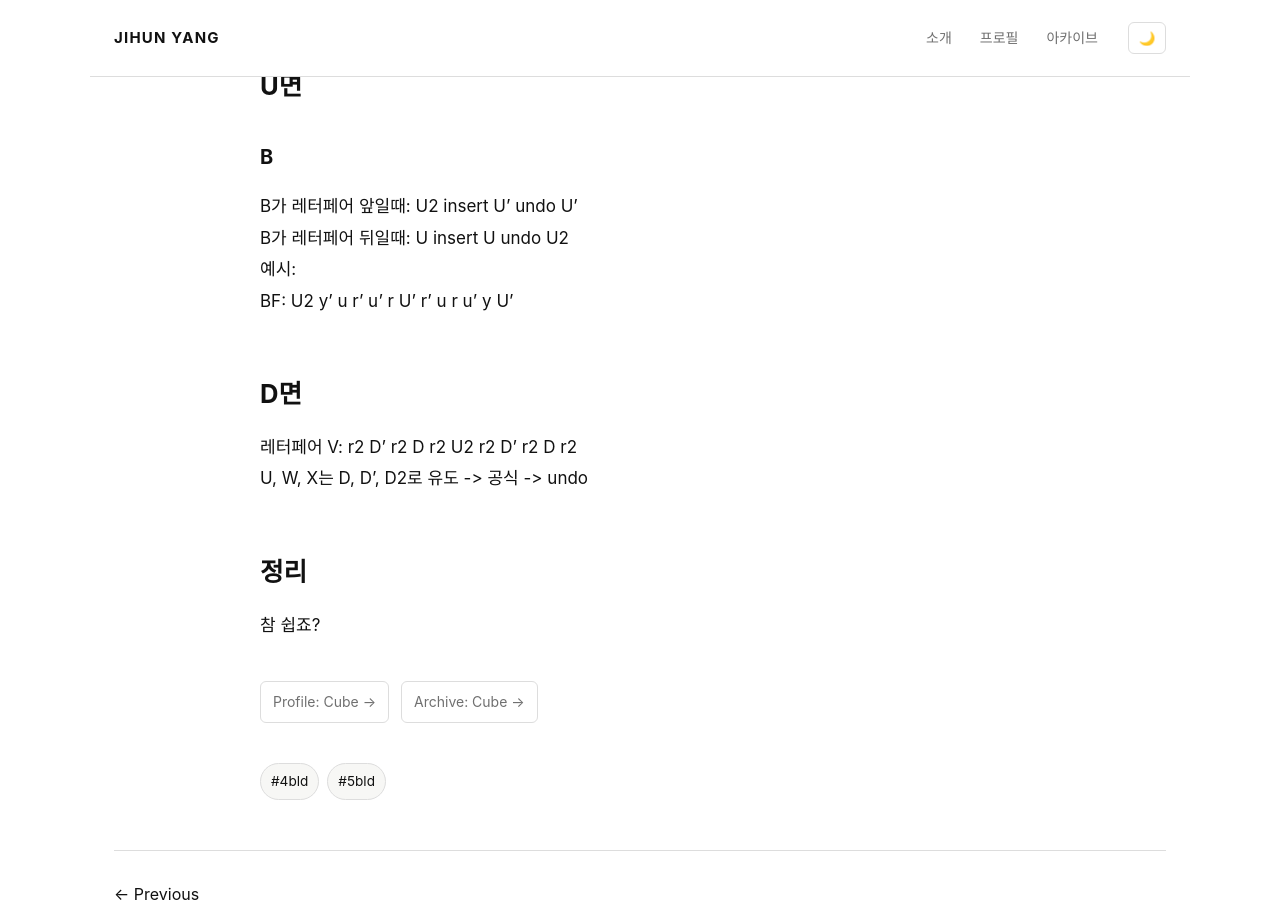
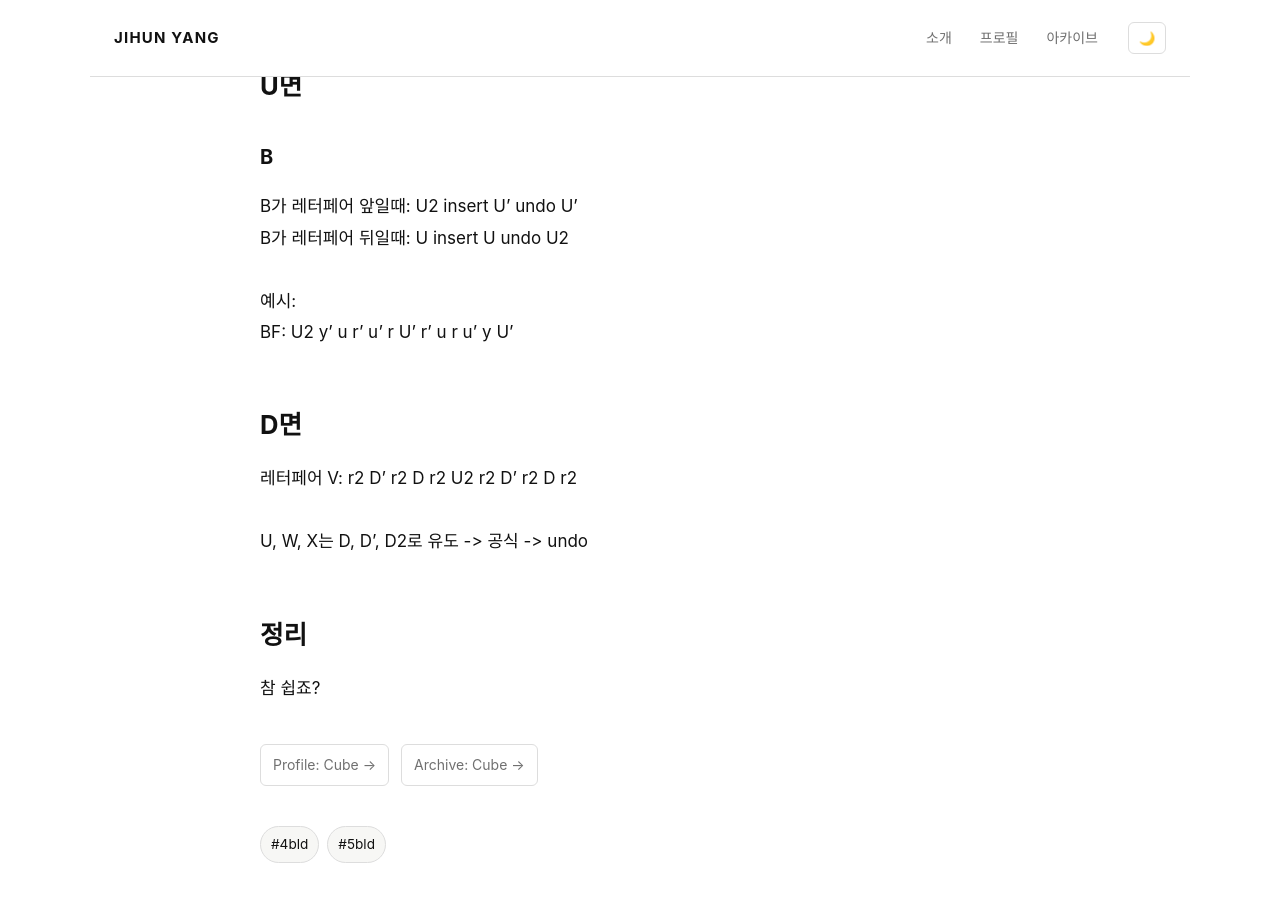
Before and after one commit to JihunYangKR/JihunYangKR.github.io, a Jekyll site: the page built from _posts/2026-09-29-bigbld-xcenter-u2-1.md, in a window 1280 px wide and 900 px high, scrolled down 1118 px. Built offline with Jekyll 4.4.1, drawn with Linux system fonts in a browser that asks for light colours.

Commit message:
Update 2026-09-29-bigbld-xcenter-u2-1.md

```diff
--- a/_posts/2026-09-29-bigbld-xcenter-u2-1.md
+++ b/_posts/2026-09-29-bigbld-xcenter-u2-1.md
@@ -21,13 +21,13 @@ speffz 배치를 기준으로 서술합니다. (버퍼는 A)
 
 B가 레터페어 앞일때: U2 insert U' undo U'<br>
 B가 레터페어 뒤일때: U insert U undo U2
-<br>
+<br><br>
 예시:<br>
 BF: U2 y' u r' u' r U' r' u r u' y U'
 
 ## D면
 
-레터페어 V: r2 D' r2 D r2 U2 r2 D' r2 D r2<br>
+레터페어 V: r2 D' r2 D r2 U2 r2 D' r2 D r2<br><br>
 U, W, X는 D, D', D2로 유도 -> 공식 -> undo
 
 ## 정리
```
